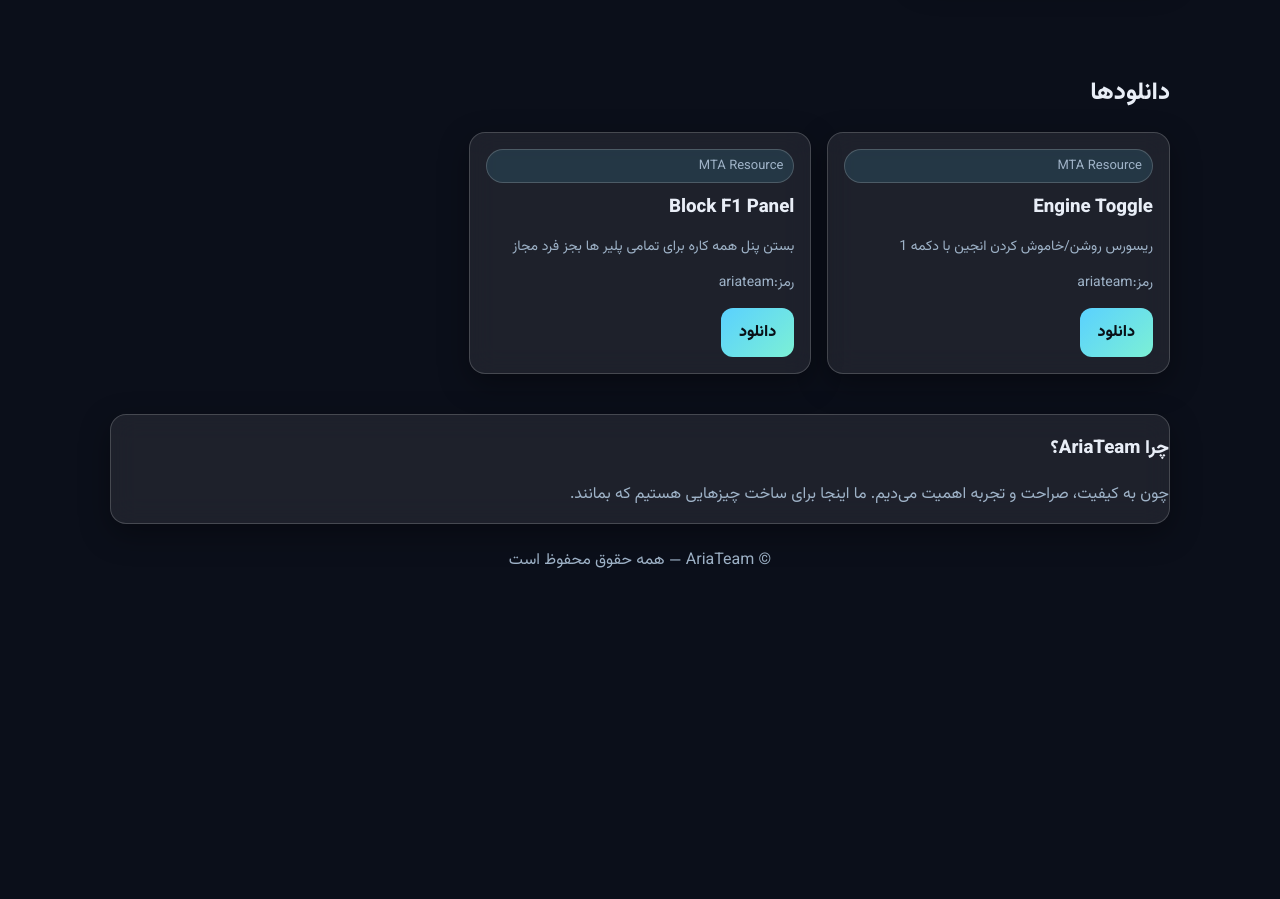
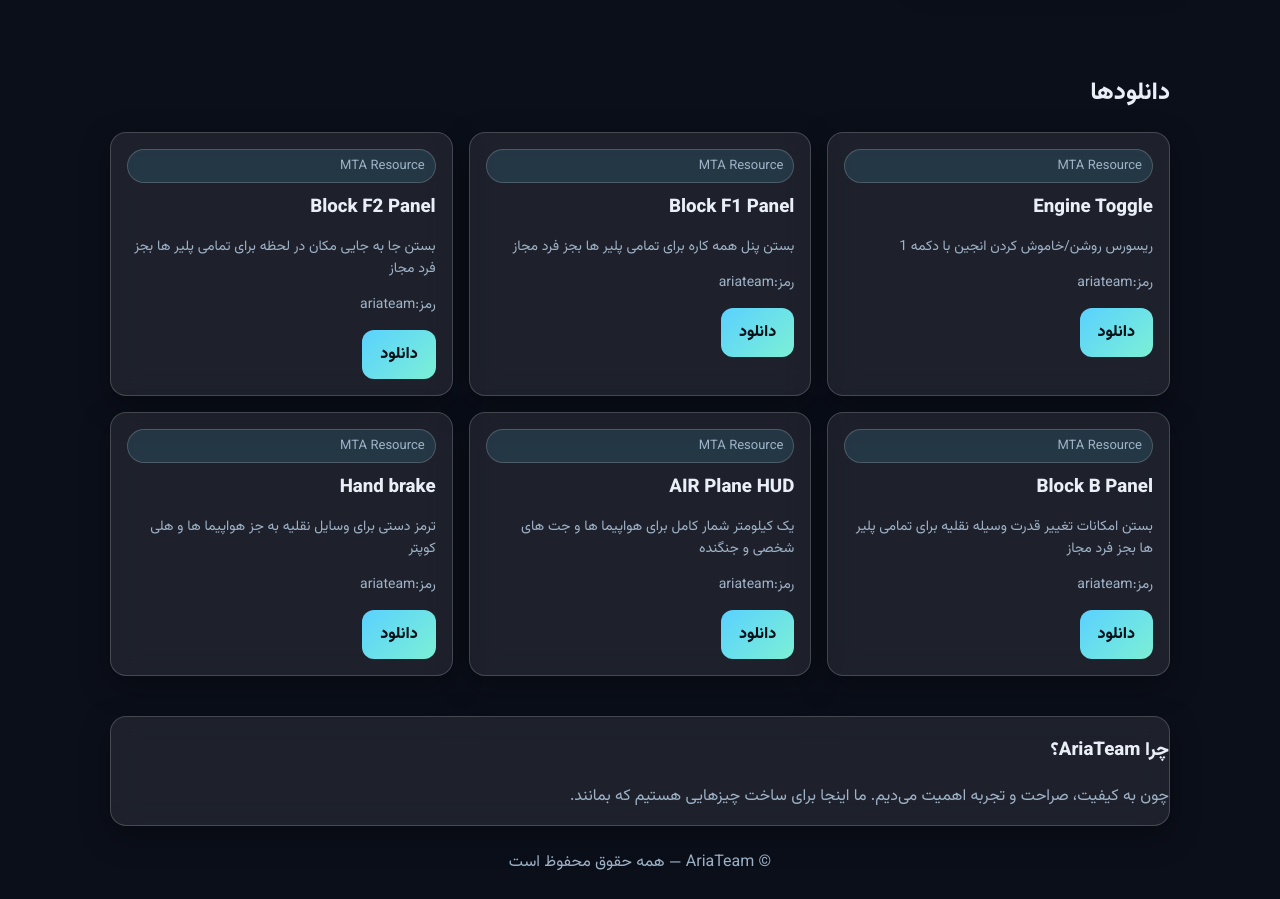
Before and after one commit to ariateam-official/home, a plain HTML site: page index.html in a window 1280 px wide. Shown: the part 1540-2439 px from the top of the page. Before the commit the page ends 2137 px from the top, so only its background shows below. Drawn offline with Linux system fonts and the light colour scheme; files whose address does not match are found by name.

Commit message:
Update index.html

```diff
--- a/index.html
+++ b/index.html
@@ -1,7 +1,4 @@
-<!DOCTYPE html>
-<html lang="fa" dir="rtl">
-<head>
-  <!doctype html>
+ <!doctype html>
 <html lang="fa" dir="rtl">
 <head>
   <meta name="google-site-verification" content="C_YkU_WbS1KGpjf8JClBnesNU8rlZJ_7ZyWwvNbl3qI" />
@@ -91,7 +88,7 @@
         <a href="#team">تیم</a>
         <a href="#contact">تماس</a>
       </nav>
-      <div class="theme pill" id="themeToggle">تم</div>
+
     </div>
   </header>
 
@@ -204,6 +201,48 @@
         <a class="btn" href="https://uupload.ir/view/f1block-ariateam_e3gs.rar/" download>دانلود</a>
       </div>
       </div>
+          <!-- Resource 3 -->
+    <div class="glass card">
+      <div class="pill">MTA Resource</div>
+      <h3>Block F2 Panel</h3>
+      <p>بستن جا به جایی مکان در لحظه برای تمامی پلیر ها بجز فرد مجاز</p>
+      <p>رمز:ariateam</p>
+      <div class="meta">
+                <a class="btn" href="https://uupload.ir/view/f2_block-ariateam_34ui.rar" download>دانلود</a>
+      </div>
+      </div>
+                <!-- Resource 4 -->
+    <div class="glass card">
+      <div class="pill">MTA Resource</div>
+      <h3>Block B Panel</h3>
+      <p>بستن امکانات تغییر قدرت وسیله نقلیه برای تمامی پلیر ها بجز فرد مجاز</p>
+      <p>رمز:ariateam</p>
+      <div class="meta">
+                <a class="btn" href="https://uupload.ir/view/b_block-ariateam_n4y2.rar" download>دانلود</a>
+      </div>
+      </div>
+
+      <!--Resource 5-->
+      <div class="glass card">
+        <div class="pill">MTA Resource</div>
+        <h3>AIR Plane HUD</h3>
+        <p>یک کیلومتر شمار کامل برای هواپیما ها و جت های شخصی و جنگنده</p>
+        <p>رمز:ariateam</p>
+        <div class="meta">
+          <a class="btn" href="https://uupload.ir/view/airplanehud-ariateam_yg9f.rar/" download>دانلود</a>
+        </div>
+        </div>
+
+        <!--Resource 6-->
+        <div class="glass card">
+          <div class="pill">MTA Resource</div>
+          <h3>Hand brake</h3>
+          <p>ترمز دستی برای وسایل نقلیه به جز هواپیما ها و هلی کوپتر </p>
+          <p>رمز:ariateam</p>
+          <div class="meta">
+            <a class="btn" href="https://uupload.ir/view/handbrake-ariateam_f6kp.rar/" download>دانلود</a>
+          </div>
+          </div>
 
 
         </section>
@@ -218,26 +257,5 @@
   <div class="container footer">
     © AriaTeam — همه حقوق محفوظ است
   </div>
-
-  <script>
-    // Theme toggle (light/dark)
-    const toggle = document.getElementById('themeToggle');
-    let dark = true;
-    toggle.addEventListener('click', ()=>{
-      dark = !dark;
-      document.documentElement.style.setProperty('--bg', dark ? '#0b0f1a' : '#f2f6fb');
-      document.documentElement.style.setProperty('--fg', dark ? '#e9eef7' : '#10131a');
-      document.documentElement.style.setProperty('--muted', dark ? '#9fb3c8' : '#6b7b8c');
-      document.body.style.background = dark
-        ? 'radial-gradient(1200px 600px at 80% -20%, #14203a, #0b0f1a), #0b0f1a'
-        : '#f2f6fb';
-    });
-
-    // Contact form mock submit
-    document.getElementById('contactForm').addEventListener('submit', (e)=>{
-      e.preventDefault();
-      alert('پیامت ارسال شد! (می‌تونیم اتصال واقعی ایمیل/بات رو اضافه کنیم)');
-    });
-  </script>
 </body>
 </html>
```
